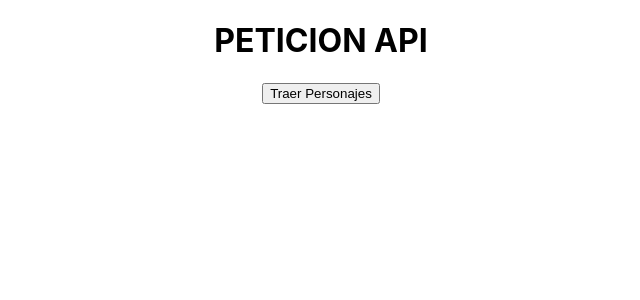
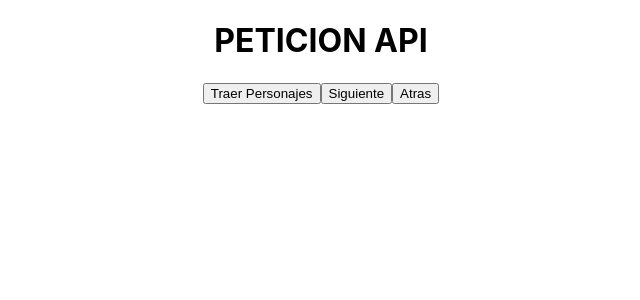
Before and after one commit to JuliVille/reactApi, a React (Create React App) app: page / in a window 1280 px wide. Shown: the top 300 px of the page, without its empty margins (319-959 px from the left). Built offline with nearby package versions, Linux system fonts and the light colour scheme.

Commit message:
paginacion completada

```diff
--- a/src/components/PeticionApi.jsx
+++ b/src/components/PeticionApi.jsx
@@ -2,21 +2,33 @@ import React from "react";
 
 const PeticionApi = () => {
     const [personajes, setPersonajes] = React.useState([]);
-    //const [paginacion, setPaginacion] = React.useState(1);
+    const [paginacion, setPaginacion] = React.useState(1);
 
     const getPersonajes = async() =>{
         try{
-            const res = await fetch("https://randomuser.me/api/");
+            const res = await fetch(`https://randomuser.me/api/?page=${paginacion}`);
             const {results} = await res.json();
             setPersonajes(results);
         }catch(error){
             console.log(error);
         }
     }
+
+    const siguiente = async () =>{
+        await setPaginacion(paginacion + 1);
+        getPersonajes();
+    }
+
+    const atras = async () =>{
+        await setPaginacion(paginacion - 1)
+        getPersonajes();
+    }
     return (
         <div>
             <h1>PETICION API</h1>
             <button onClick={getPersonajes}>Traer Personajes</button>
+            <button onClick={siguiente}>Siguiente</button>
+            <button onClick={atras}>Atras</button>
             {
                 personajes.map((resultado) =>(
                     <div>
```
